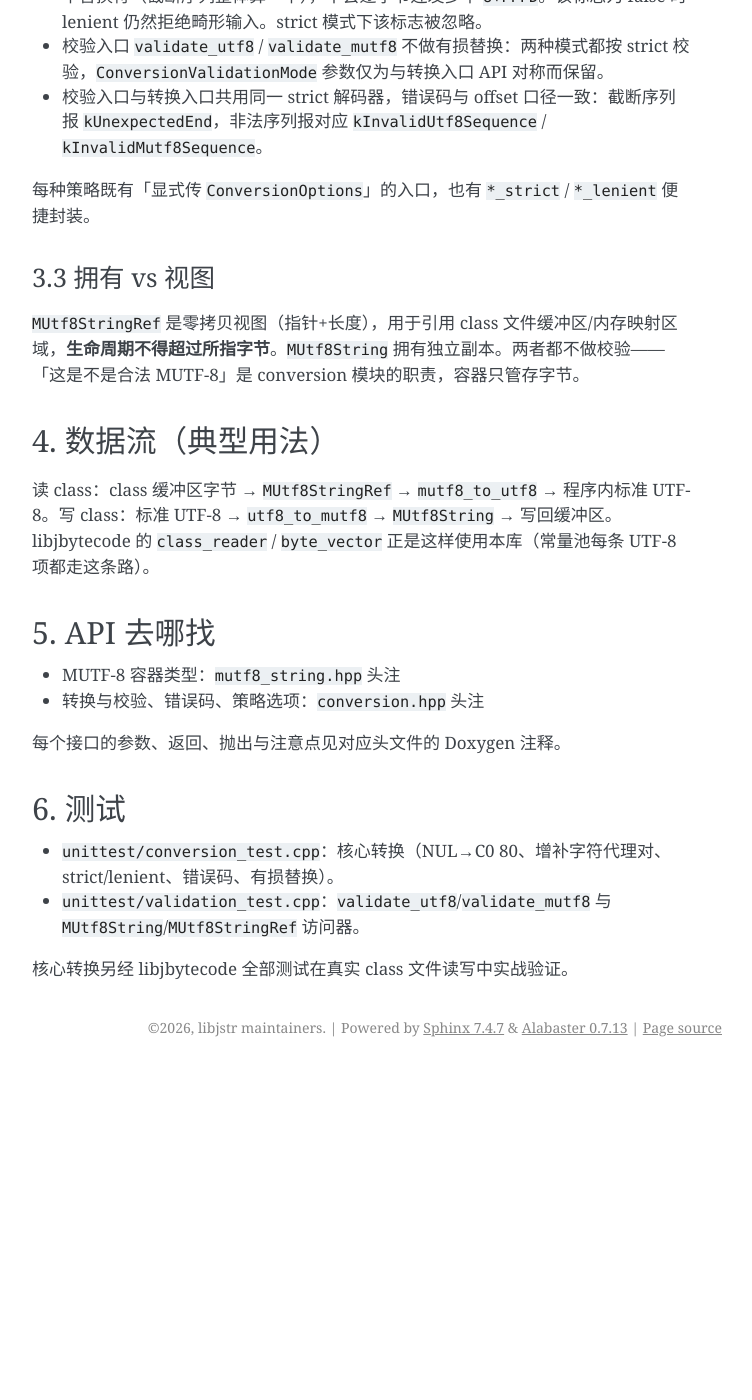
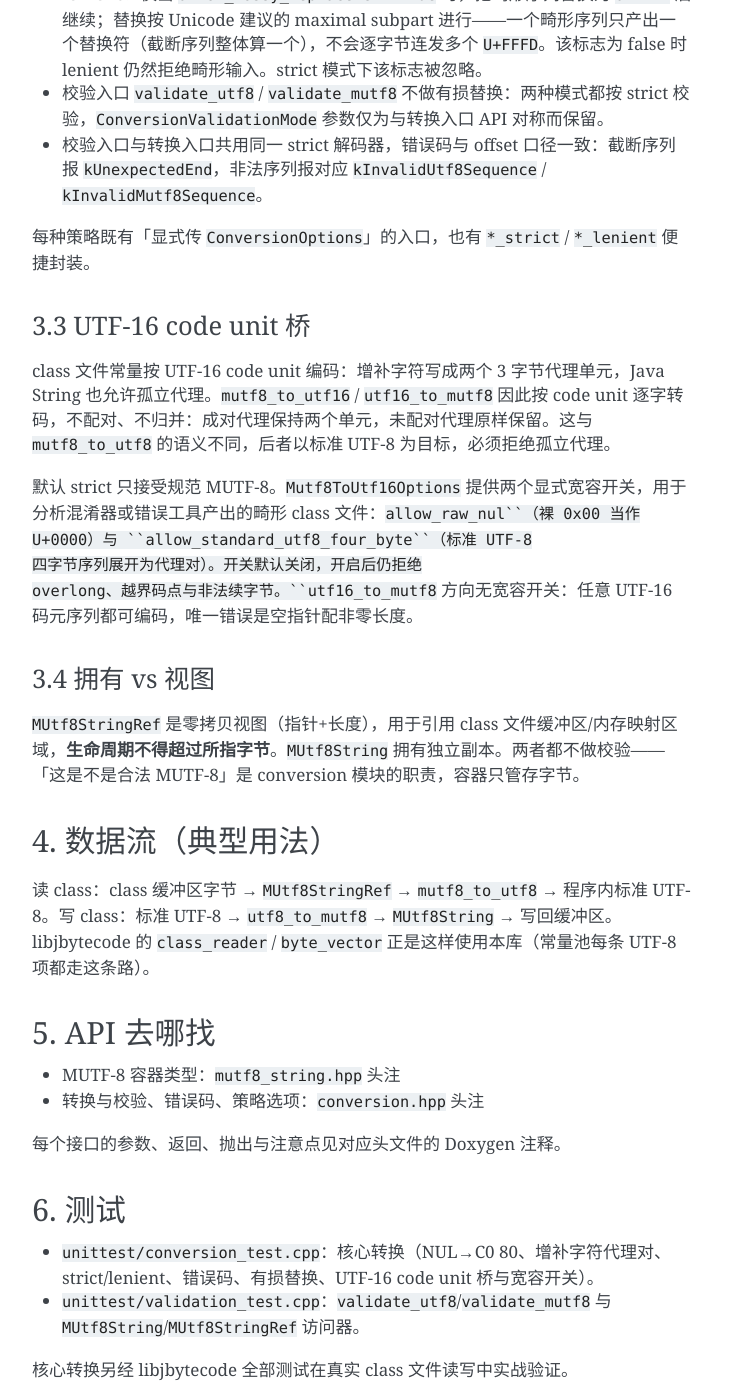
Before and after one commit to luiox/libjstr, a Sphinx documentation site: the page built from doc/design.rst, in a window 1280 px wide and 1400 px high, scrolled down 1166 px. Shown: the whole window, without its empty margins (388-1140 px from the left). Built offline with Sphinx 7.4.7, drawn with Linux system fonts in a browser that asks for light colours; before the commit the page ends 2233 px from its top, so only the background shows below that; some of the changed text lies outside the part shown.

Commit message:
docs: 删除已被 design.rst 取代的 design.md，规格页补齐 UTF-16 code unit 桥 (#5)

```diff
--- a/doc/design.rst
+++ b/doc/design.rst
@@ -12,7 +12,7 @@ libjstr 设计文档
 
 JVM class 文件用 **Modified UTF-8（MUTF-8）** 存储所有字符串：NUL（U+0000）编码为 ``C0 80``，BMP 外的增补字符编码为「代理对」共 6 字节，而非标准 UTF-8 的 4 字节。直接用 ``std::string`` 处理会在这两处与标准 UTF-8 混淆。libjstr 提供 MUTF-8 的**类型表达**与**与标准 UTF-8 的互转**，把 class 文件的字节世界和程序内其余部分（日志、文件系统、LLVM 交互）的标准 UTF-8 世界清晰隔开。
 
-定位是**窄域库**：只做 MUTF-8 容器 + 转换校验，不含字符串池、分配器、UTF-16 等更大设想（早期草案有过，未落地，已从本库剔除）。
+定位是**窄域库**：只做 MUTF-8 容器、转换校验，以及与 JVM String 码元（UTF-16 code unit）的逐字互转。不提供通用 UTF-16 字符串类型、字符串池或分配器（早期草案的通用文本抽象未落地，已从本库剔除）。
 
 2. 库的形态
 -----------
@@ -20,7 +20,7 @@ JVM class 文件用 **Modified UTF-8（MUTF-8）** 存储所有字符串：NUL
 静态库，命名空间 ``jstr``，依赖 ``libca_core``（``ca::usize``/``ca::u8`` 等）与 ``libca_str``。两个模块：
 
 - ``mutf8_string`` —— MUTF-8 字节容器：``MUtf8String``\（拥有）/ ``MUtf8StringRef``\（非拥有视图）。只持有字节，不校验不转码。
-- ``conversion`` —— UTF-8 ⇄ MUTF-8 转换 + 校验，是两个编码世界的边界；另提供 WTF-8（逐码元保留代理，成对代理不合并为 4 字节）与 Latin-1 辅助转换。
+- ``conversion`` —— UTF-8 ⇄ MUTF-8 转换 + 校验，是两个编码世界的边界；另提供 WTF-8（逐码元保留代理，成对代理不合并为 4 字节）、Latin-1 辅助转换，以及 MUTF-8 ⇄ UTF-16 code unit 的逐字转码（见 :ref:`design-utf16-bridge`）。
 
 .. _design-decisions:
 
@@ -44,9 +44,18 @@ JVM class 文件用 **Modified UTF-8（MUTF-8）** 存储所有字符串：NUL
 
 每种策略既有「显式传 ``ConversionOptions``」的入口，也有 ``*_strict`` / ``*_lenient`` 便捷封装。
 
+.. _design-utf16-bridge:
+
+3.3 UTF-16 code unit 桥
+^^^^^^^^^^^^^^^^^^^^^^^
+
+class 文件常量按 UTF-16 code unit 编码：增补字符写成两个 3 字节代理单元，Java String 也允许孤立代理。``mutf8_to_utf16`` / ``utf16_to_mutf8`` 因此按 code unit 逐字转码，不配对、不归并：成对代理保持两个单元，未配对代理原样保留。这与 ``mutf8_to_utf8`` 的语义不同，后者以标准 UTF-8 为目标，必须拒绝孤立代理。
+
+默认 strict 只接受规范 MUTF-8。``Mutf8ToUtf16Options`` 提供两个显式宽容开关，用于分析混淆器或错误工具产出的畸形 class 文件：``allow_raw_nul``（裸 0x00 当作 U+0000）与 ``allow_standard_utf8_four_byte``（标准 UTF-8 四字节序列展开为代理对）。开关默认关闭，开启后仍拒绝 overlong、越界码点与非法续字节。``utf16_to_mutf8`` 方向无宽容开关：任意 UTF-16 码元序列都可编码，唯一错误是空指针配非零长度。
+
 .. _design-ownership:
 
-3.3 拥有 vs 视图
+3.4 拥有 vs 视图
 ^^^^^^^^^^^^^^^^
 
 ``MUtf8StringRef`` 是零拷贝视图（指针+长度），用于引用 class 文件缓冲区/内存映射区域，**生命周期不得超过所指字节**。``MUtf8String`` 拥有独立副本。两者都不做校验——「这是不是合法 MUTF-8」是 conversion 模块的职责，容器只管存字节。
@@ -67,7 +76,7 @@ JVM class 文件用 **Modified UTF-8（MUTF-8）** 存储所有字符串：NUL
 6. 测试
 -------
 
-- ``unittest/conversion_test.cpp``：核心转换（NUL→C0 80、增补字符代理对、strict/lenient、错误码、有损替换）。
+- ``unittest/conversion_test.cpp``：核心转换（NUL→C0 80、增补字符代理对、strict/lenient、错误码、有损替换、UTF-16 code unit 桥与宽容开关）。
 - ``unittest/validation_test.cpp``：``validate_utf8``/``validate_mutf8`` 与 ``MUtf8String``/``MUtf8StringRef`` 访问器。
 
 核心转换另经 libjbytecode 全部测试在真实 class 文件读写中实战验证。
```
Also changed, not shown: SECURITY.md (+1 -1 lines), doc/design.md (deleted, +0 -92 lines), 1 other file.
